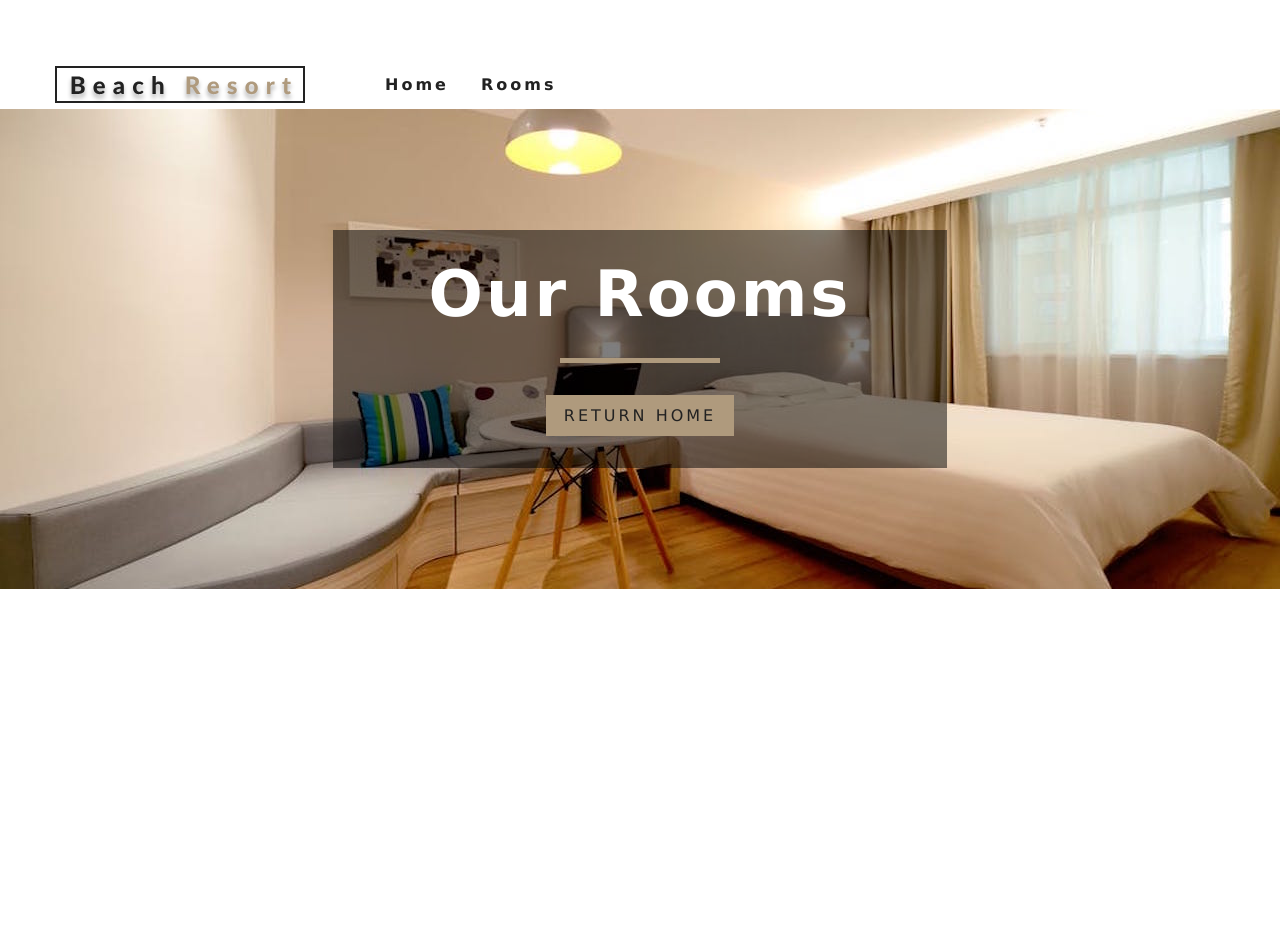
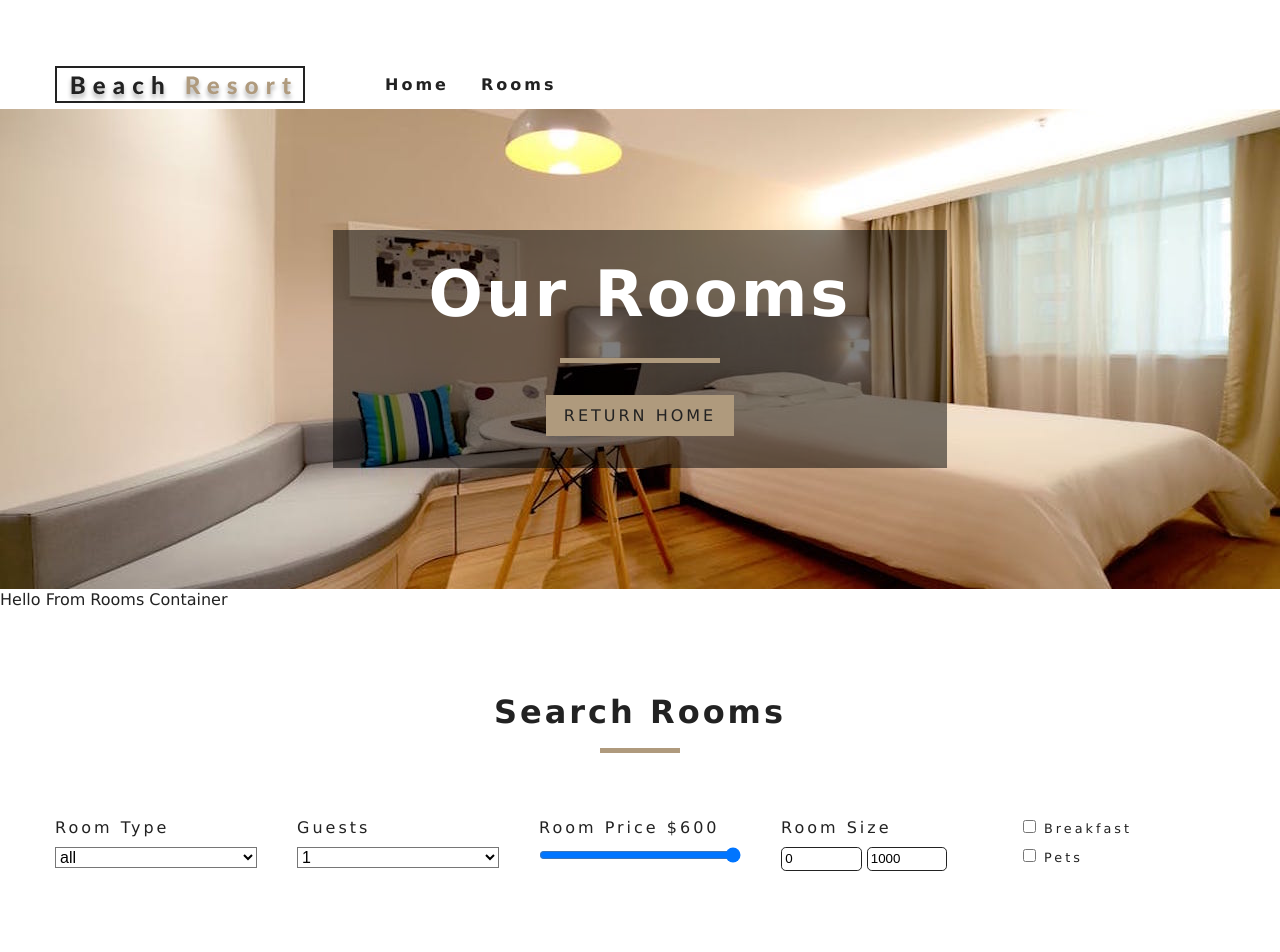
Before and after one commit to FelixWambiri/BeachResort, a React (Create React App) app: page /rooms in a window 1280 px wide. Shown: the top 952 px of the page. Before the commit the page ends 800 px from the top, so only its background shows below. Built offline with nearby package versions, Linux system fonts and the light colour scheme.

Commit message:
ft(single-page): create the single page and the filtering component

```diff
--- a/package.json
+++ b/package.json
@@ -7,7 +7,8 @@
     "react-dom": "^16.8.6",
     "react-icons": "^3.7.0",
     "react-router-dom": "^5.0.0",
-    "react-scripts": "3.0.1"
+    "react-scripts": "3.0.1",
+    "styled-components": "^4.2.0"
   },
   "scripts": {
     "start": "react-scripts start",
--- a/src/Context.js
+++ b/src/Context.js
@@ -8,7 +8,16 @@ class RoomProvider extends Component {
     rooms: [],
     sortedRooms: [],
     featuredRooms: [],
-    loading: true
+    loading: true,
+    type: "all",
+    capacity: 1,
+    price: 0,
+    minPrice: 0,
+    maxPrice: 0,
+    minSize: 0,
+    maxSize: 0,
+    breakfast: false,
+    pets: false,
   };
 
   // get data from external source
@@ -16,12 +25,23 @@ class RoomProvider extends Component {
   componentDidMount(){
     let rooms = this.formatData(items);
     let featuredRooms = rooms.filter(room => room.featured === true);
+    let maxPrice = Math.max(...rooms.map(item => item.price))
+    let maxSize = Math.max(...rooms.map(item => item.size))
     this.setState({
       rooms,
       featuredRooms,
       sortedRooms: rooms,
       loading: false,
+      price: maxPrice,
+      maxPrice,
+      maxSize
     });
+  }
+
+  getRoom = (slug) => {
+    let tempRooms = [...this.state.rooms];
+    let room = tempRooms.find(room => room.slug === slug);
+    return room;
   }
 
   formatData(items){
@@ -36,9 +56,61 @@ class RoomProvider extends Component {
     return tempItems;
   }
 
+  // this method handles all events
+  handleChange = event => {
+    const target = event.target;
+    const value = target.type === 'checkbox' ? target.checked :target.value;
+    const name = event.target.name;
+    this.setState({
+      [name]: value
+    }, this.filterRooms)
+  }
+
+  filterRooms = () => {
+    let { rooms, type, capacity, price, minSize, maxSize, breakfast, pets} = this.state;
+
+    // all the rooms
+    let tempRooms = [...rooms];
+
+    // transform value
+    capacity = parseInt(capacity);
+
+    // filter by type
+    if(type !== 'all'){
+      tempRooms = tempRooms.filter(room => room.type === type)
+    }
+
+    // filter by capacity
+    if(capacity !== 1 ){
+      tempRooms = tempRooms.filter(room => room.capacity >= capacity)
+    }
+
+    // filter by price
+    tempRooms = tempRooms.filter(room => room.price <= price);
+
+    // filter by size
+    tempRooms = tempRooms.filter(room => room.size >= minSize && room.size <= maxSize);
+
+    // filter by breakfast
+    if(breakfast){
+      tempRooms = tempRooms.filter(room => room.breakfast === true)
+    }
+
+    // filter by pets
+    console.log('>>>>>>>>>>>>>>the pets are', pets)
+    if(pets){
+      tempRooms = tempRooms.filter(room => room.pets === true)
+    }
+
+    // change state
+    this.setState({
+      sortedRooms: tempRooms,
+    })
+  }
+
   render() {
     return (
-      <RoomContext.Provider value={{...this.state}}>
+      <RoomContext.Provider value={{...this.state, getRoom:this.getRoom, handleChange: this.handleChange }}>
         {this.props.children}
       </RoomContext.Provider>
     );
@@ -48,4 +120,14 @@ class RoomProvider extends Component {
 
 const RoomConsumer = RoomContext.Consumer;
 
+export function withRoomConsumer(Component){
+  return function ConsumerWrapper(props){
+    return (
+      <RoomConsumer>
+        {value => <Component {...props} context={value}/>}
+      </RoomConsumer>
+    )
+  }
+}
+
 export {RoomProvider, RoomConsumer, RoomContext};
--- /dev/null
+++ b/src/components/RoomContainer.js
@@ -0,0 +1,48 @@
+// Using  a high order component
+import React from 'react';
+import RoomFilter from './RoomFilter';
+import RoomList from './RoomList';
+import { withRoomConsumer } from '../Context';
+import Loading from './Loading';
+
+function RoomContainer({context}){
+  const {loading, sortedRooms, rooms} = context;
+  console.log('the sorted rooms are', sortedRooms)
+  if(loading)return <Loading/>
+    return (
+      <>
+        Hello From Rooms Container
+        <RoomFilter rooms={rooms}/>
+        <RoomList rooms={sortedRooms}/>
+      </>
+    );
+}
+
+
+export default withRoomConsumer(RoomContainer);
+
+// import React from 'react';
+// import RoomFilter from './RoomFilter';
+// import RoomList from './RoomList';
+// import { RoomConsumer } from '../Context';
+// import Loading from './Loading';
+
+// export default function RoomContainer() {
+//   return (
+//     <RoomConsumer>
+//       {
+//         (value) => {
+//           const {loading, sortedRomms, rooms} = value;
+//           if(loading)return <Loading/>
+//           return (
+//             <div>
+//               Hello From Rooms Container
+//               <RoomFilter rooms={rooms}/>
+//               <RoomList rooms={sortedRomms}/>
+//             </div>
+//           );
+//         }
+//       }
+//     </RoomConsumer>
+//   );
+// }
--- /dev/null
+++ b/src/components/RoomFilter.js
@@ -0,0 +1,132 @@
+import React from 'react';
+import { useContext } from 'react';
+import { RoomContext } from '../Context';
+import Title from './Title';
+
+// get all unique values
+const getUnique =(items, value)=> {
+  return [...new Set(items.map(item => item[value]))];
+}
+
+export default function RoomFilter({rooms}) {
+  const context = useContext(RoomContext);
+  const {handleChange, type, capacity, price, minPrice, maxPrice, minSize, maxSize, breakfast, pets} = context
+  // get unique types
+  let types = getUnique(rooms, 'type');
+  // add all
+  types = ['all', ...types]
+  // map to jsx
+  types = types.map((item, index) => {
+    return <option value={item} key={index}>{item}</option>
+  });
+
+  // get unique capacity
+  let guests = getUnique(rooms, 'capacity')
+  // map to jsx
+  guests = guests.map((item, index) => {
+    return <option value={item} key={index}>{item}</option>
+  })
+
+  return (
+   <section className="filter-container">
+    <Title title="search rooms"/>
+    <form className="filter-form">
+
+      {/* select type*/}
+      <div className="form-group">
+        <label htmlFor="type">room type</label>
+        <select
+          name="type"
+          id="type"
+          value={type}
+          className="form-control"
+          onChange={handleChange}
+        >
+        {types}
+        </select>
+      </div>
+      {/*end select type*/}
+
+      {/* Guest*/}
+      <div className="form-group">
+        <label htmlFor="capacity">Guests</label>
+        <select
+          name="capacity"
+          id="capacity"
+          value={capacity}
+          className="form-control"
+          onChange={handleChange}
+        >
+        {guests}
+        </select>
+      </div>
+      {/*end Guest*/}
+
+      {/*room price*/}
+      <div className="form-group">
+      <label htmlFor="price">room price ${price}</label>
+      <input
+        type="range"
+        name="price"
+        id="price"
+        min={minPrice}
+        max={maxPrice}
+        value={price}
+        onChange={handleChange}
+        className="form-control"
+      />
+      </div>
+      {/*end of room price*/}
+
+      {/*size*/}
+      <div className="form-group">
+      <label htmlFor="size">room size</label>
+      <div className="size-inputs">
+      <input
+       type="number"
+       name="minSize"
+       id="size"
+       value={minSize}
+       onChange={handleChange}
+       className="size-input"
+      />
+      <input
+       type="number"
+       name="maxSize"
+       id="size"
+       value={maxSize}
+       onChange={handleChange}
+       className="size-input"
+      />
+      </div>
+      </div>
+      {/*end of size*/}
+
+      {/*extras*/}
+      <div className="form-group">
+      <div className="single-extra">
+      <input
+        type="checkbox"
+        name="breakfast"
+        id="breakfast"
+        checked={breakfast}
+        onChange={handleChange}
+      />
+      <label htmlFor="breakfast">breakfast</label>
+      </div>
+      <div className="single-extra">
+      <input
+        type="checkbox"
+        name="pets"
+        id="pets"
+        checked={pets}
+        onChange={handleChange}
+      />
+      <label htmlFor="pets">pets</label>
+      </div>
+      </div>
+      {/*end of extras*/}
+    </form>
+   </section>
+  )
+}
--- /dev/null
+++ b/src/components/RoomList.js
@@ -0,0 +1,23 @@
+import React from 'react';
+import Room from './Room';
+
+export default function RoomList({rooms}) {
+  if(rooms.length === 0){
+    return(
+      <div className="empty-search">
+        <h3>unfortunately no rooms marched your search parameters</h3>
+      </div>
+    );
+  }
+  return (
+    <section className="roomslist">
+      <div className="roomslist-center">
+        {
+          rooms.map((item) => {
+            return <Room key={item.id} room={item}/>
+          })
+        }
+      </div>
+    </section>
+  );
+}
--- /dev/null
+++ b/src/components/styledHero.js
@@ -0,0 +1,12 @@
+import styled from 'styled-components';
+import defaultImg from '../images/room-1.jpeg';
+
+const styledHero = styled.header`
+  min-height: 60vh;
+  background: url(${props => props.img ? props.img : defaultImg}) center/cover no-repeat;
+  display: flex;
+  align-items: center;
+  justify-content: center;
+`
+
+export default styledHero;
--- a/src/pages/SingleRoom.js
+++ b/src/pages/SingleRoom.js
@@ -1,11 +1,82 @@
-import React, { Component } from 'react'
+import React, { Component } from 'react';
+import defaultBcg from '../images/room-1.jpeg';
+import Hero from '../components/Hero';
+import Banner from '../components/Banner';
+import { Link } from 'react-router-dom';
+import { RoomContext } from '../Context';
+import StyledHero from '../components/styledHero';
 
 export default class SingleRoom extends Component {
+  constructor(props){
+    super(props)
+    this.state ={
+      slug: this.props.match.params.slug,
+      defaultBcg
+    };
+  };
+
+  static contextType = RoomContext;
   render() {
-    return (
-      <div>
-        Hello from Single Room page
-      </div>
-    )
+    const { getRoom } = this.context;
+    const room  = getRoom(this.state.slug);
+    if(!room) {
+      return(
+        <div className="error">
+          <h3>no such room could be found...</h3>
+          <Link to="/rooms" className="btn-primary">
+            back to rooms
+          </Link>
+        </div>
+      );
+    }
+
+    const {name, description, capacity, size, price, extras, breakfast, pets, images} = room;
+    const [mainImage, ...defaultImg] = images;
+    return(
+      <>
+        <StyledHero img={mainImage}>
+          <Banner title={`${name} room`}>
+          <Link to='/rooms' className='btn-primary'>
+          back to rooms
+          </Link>
+          </Banner>
+        </StyledHero>
+        <section className="single-room">
+          <div className="single-room-images">
+            { defaultImg.map((item, index) => {
+              return <img key={index} src={item} alt={name}/>
+             })
+            }
+          </div>
+          <div className="single-room-info">
+            <aricle className="desc">
+              <h3>details</h3>
+              <p>{description}</p>
+            </aricle>
+            <article className="info">
+              <h3>info</h3>
+              <h6>price: ${price}</h6>
+              <h6>size: ${size} SQFT</h6>
+              <h6>max capacity: {
+                capacity > 1 ? `${capacity} people` : `${capacity} person`
+              }
+              </h6>
+              <h6>{pets ? "pets allowed" : "no pets allowed"}</h6>
+              <h6>{breakfast && "free breakfast included"}</h6>
+            </article>
+          </div>
+        </section>
+        <section className="room-extras">
+          <h6>extras</h6>
+            <ul className="extras">
+            {extras.map((item, index) => {
+              return <li key={index}>- {item}</li>
+            })
+
+            }
+            </ul>
+        </section>
+      </>
+    );
   }
 }
```
Also changed, not shown: src/pages/Rooms.js (+12 -6 lines), 1 other file (tests, documents, lock files or other folders).
